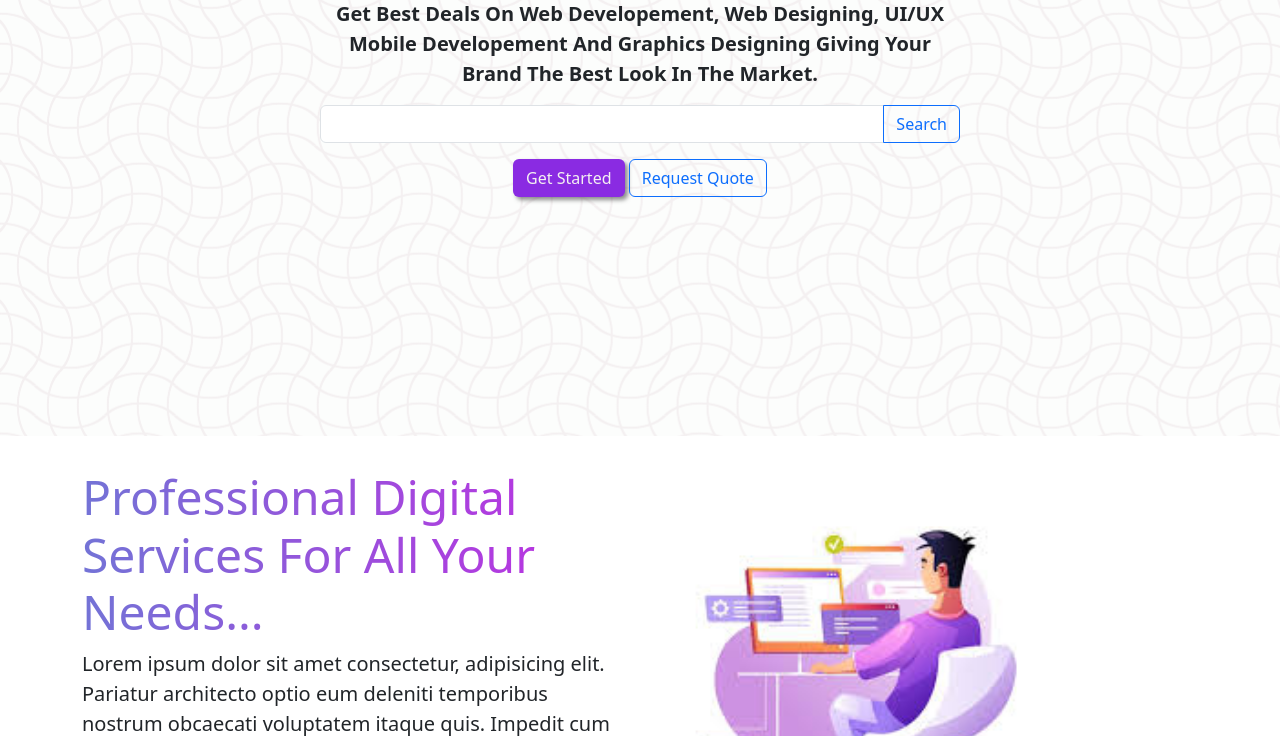
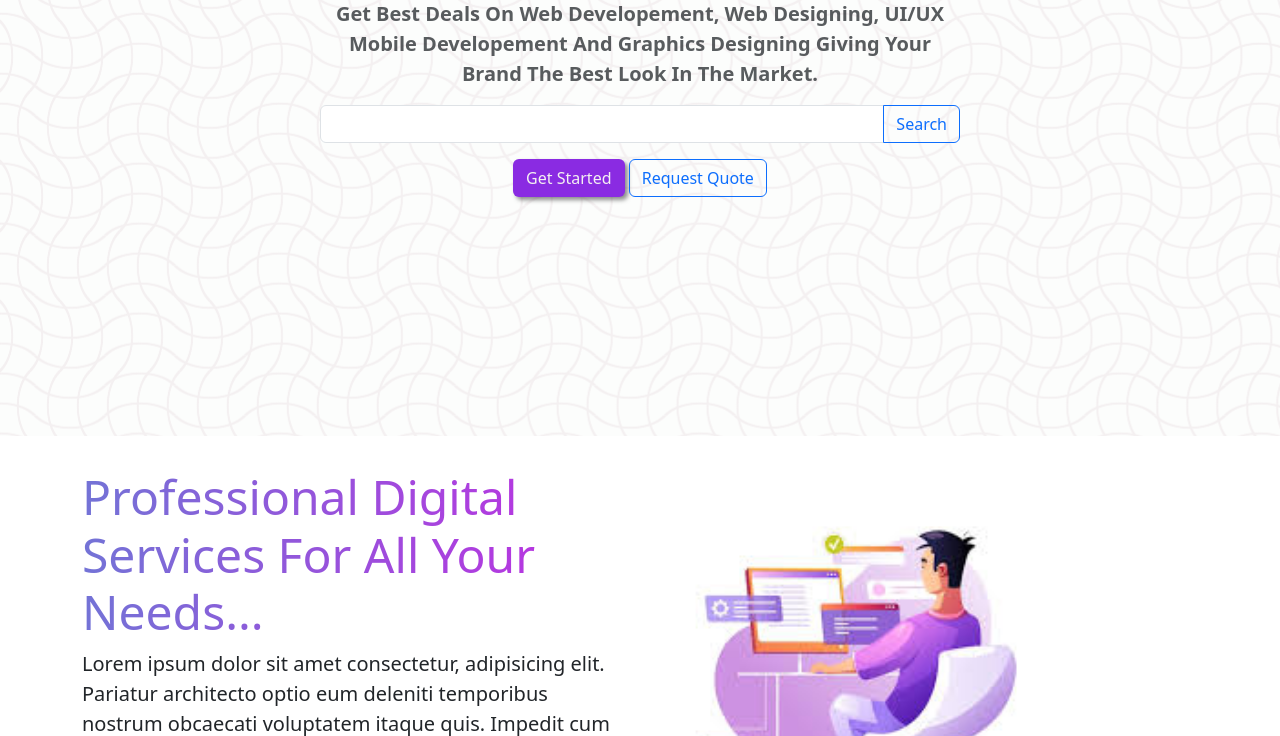
Before and after one commit to epochvisionng/epochvisionng.github.io, a plain HTML site: page index.html in a window 1280 px wide. Shown: the part 364-1100 px from the top of the page. Drawn offline with Linux system fonts and the light colour scheme; files whose address does not match are found by name.

Commit message:
secondcom+

```diff
--- a/index.html
+++ b/index.html
@@ -72,7 +72,7 @@
     <section class="hero align-content-center">
         <div class="banner col-11 col-lg-6 m-auto text-center">
             <h2 class="htxt">Welcome To Digital Dreams ICT Academy</h2>
-            <p class="lead text-capitalize fw-bold">
+            <p class="lead text-capitalize fw-bold text-muted">
                 Get Best Deals on Web developement, Web designing, UI/UX
                  Mobile Developement And Graphics designing giving
                 your Brand The best look in the market.
```
